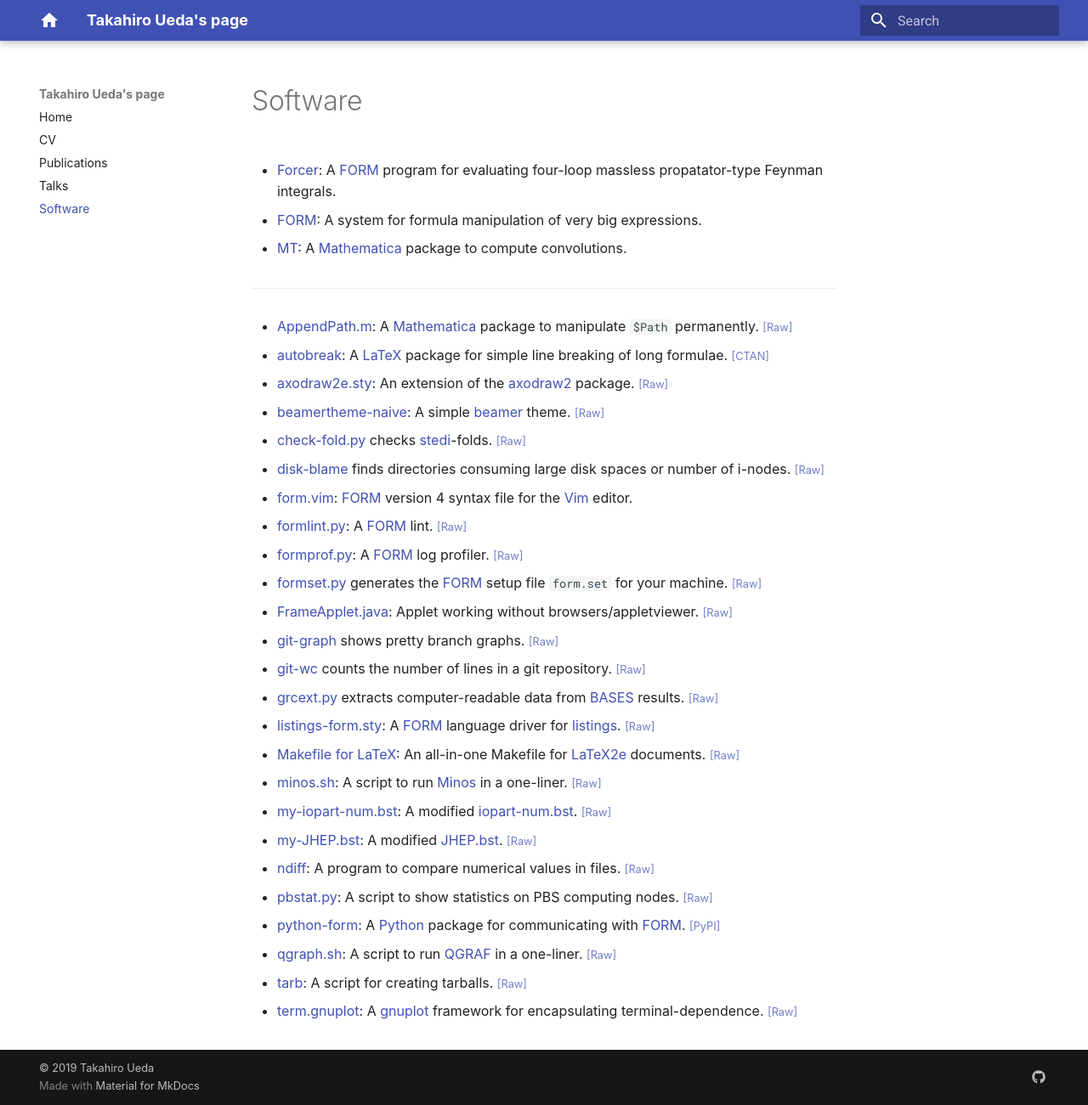
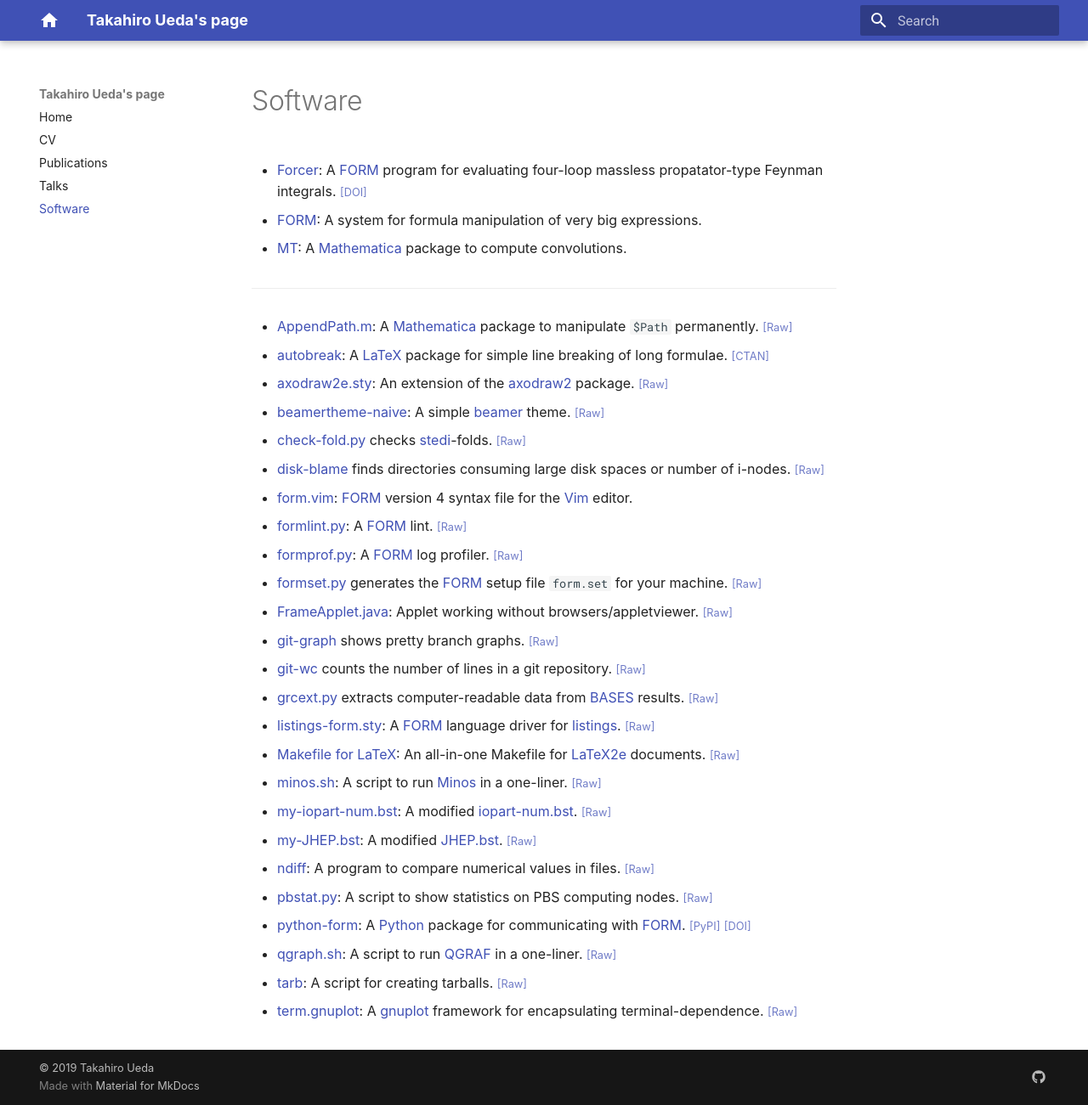
Before and after one commit to tueda/tueda.github.io, an MkDocs documentation site: the page built from docs/software.md, in a window 1280 px wide and 1301 px high. Shown: the whole window at 85% size. Built offline with MkDocs 1.6.1 and Material for MkDocs 9.7.7, drawn with Linux system fonts in a browser that asks for light colours; nearby versions of some CDN libraries.

Commit message:
Add DOI in software

```diff
--- a/docs/software.md
+++ b/docs/software.md
@@ -3,6 +3,7 @@
 - [Forcer](https://github.com/benruijl/forcer):
   A [FORM](https://github.com/vermaseren/form) program for evaluating
   four-loop massless propatator-type Feynman integrals.
+  <small>[[DOI]](https://doi.org/10.5281/zenodo.1043943)</small>
 
 - [FORM](https://github.com/vermaseren/form):
   A system for formula manipulation of very big expressions.
@@ -107,6 +108,7 @@
   A [Python](https://www.python.org/) package for communicating with
   [FORM](https://github.com/vermaseren/form).
   <small>[[PyPI]](https://pypi.org/project/python-form/)</small>
+  <small>[[DOI]](https://doi.org/10.5281/zenodo.1044009)</small>
 
 - [qgraph.sh](https://gist.github.com/tueda/73ca3589793bba1b6e73):
   A script to run [QGRAF](http://cfif.ist.utl.pt/~paulo/qgraf.html)
```
